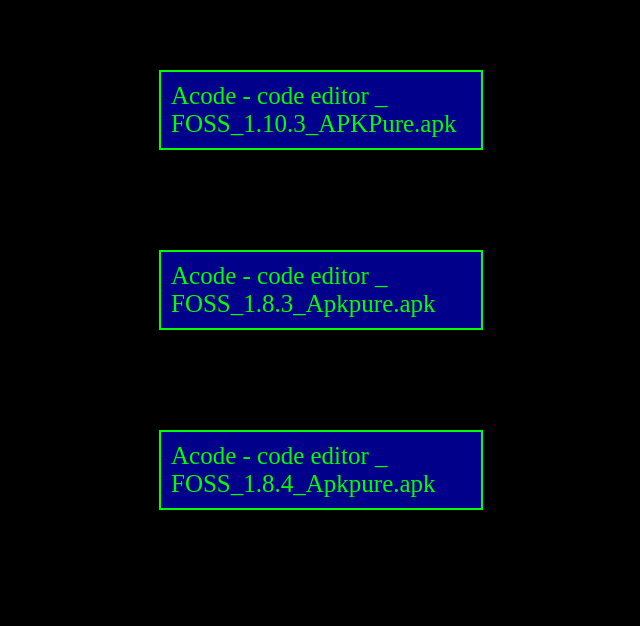
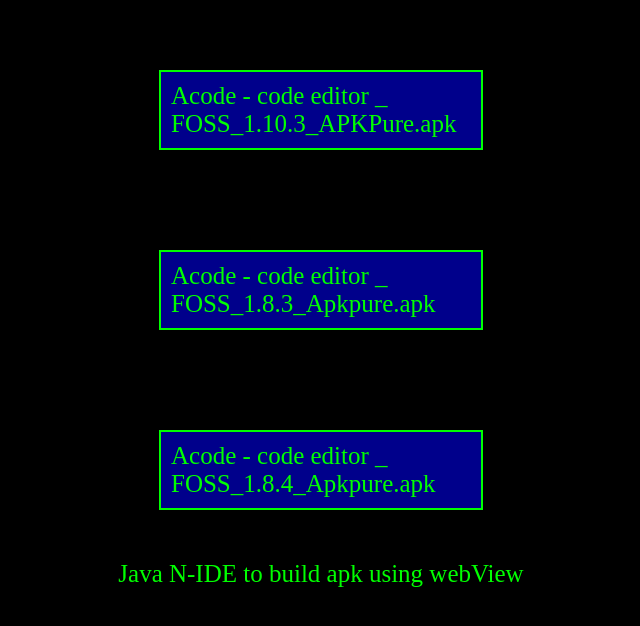
Before and after one commit to leonardosotelo89/ide-and-code-editors, a plain HTML site: page index.html in a window 1280 px wide. Shown: the whole page, without its empty margins (319-959 px from the left). Drawn offline with Linux system fonts and the light colour scheme.

Commit message:
Update index.html

```diff
--- a/index.html
+++ b/index.html
@@ -48,6 +48,7 @@ a{
      Acode - code editor _ FOSS_1.8.4_Apkpure.apk
    </a>
 
+    <span>Java N-IDE to build apk using webView</span>
 
 <template>
   <a href="" download>
```
